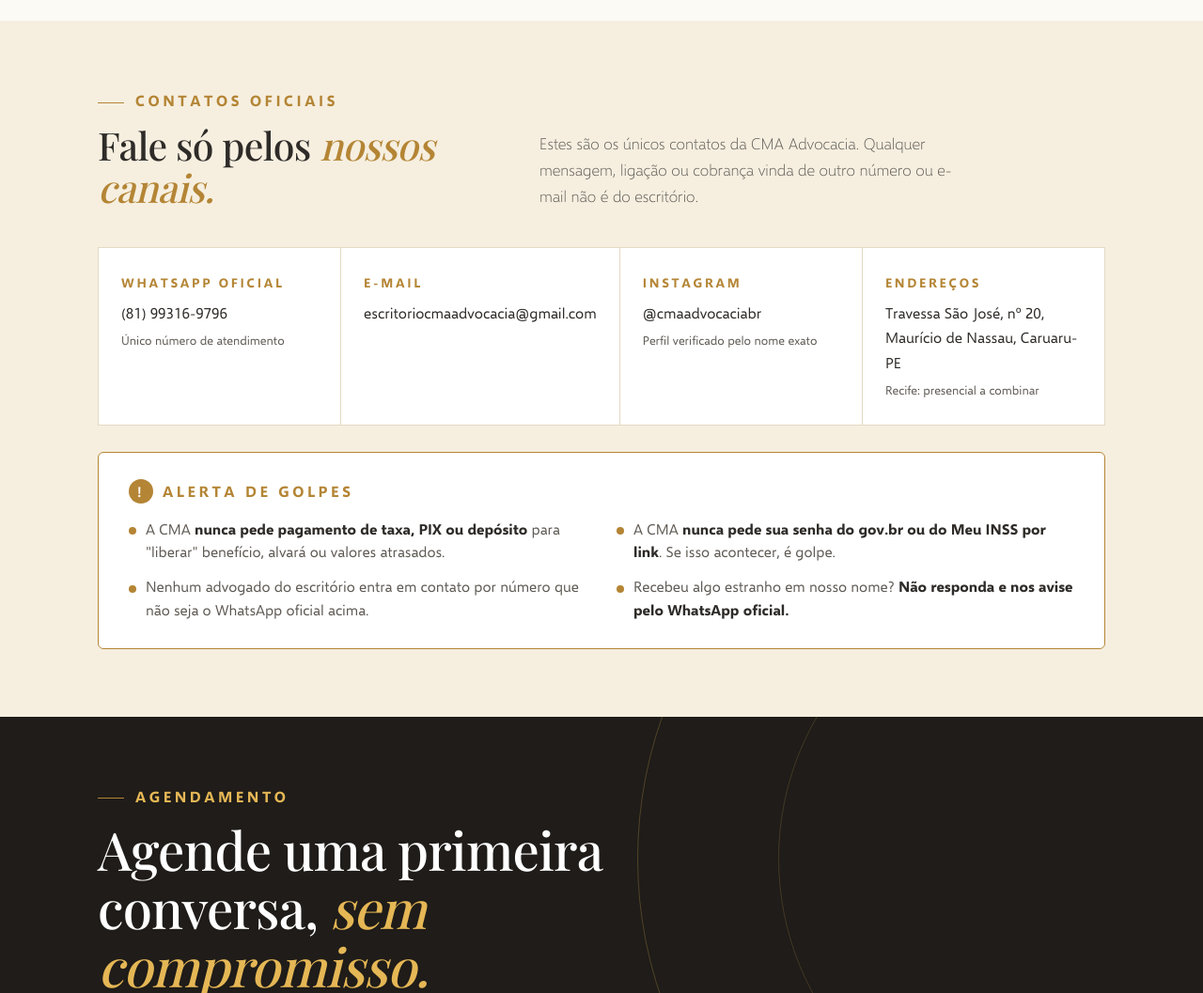
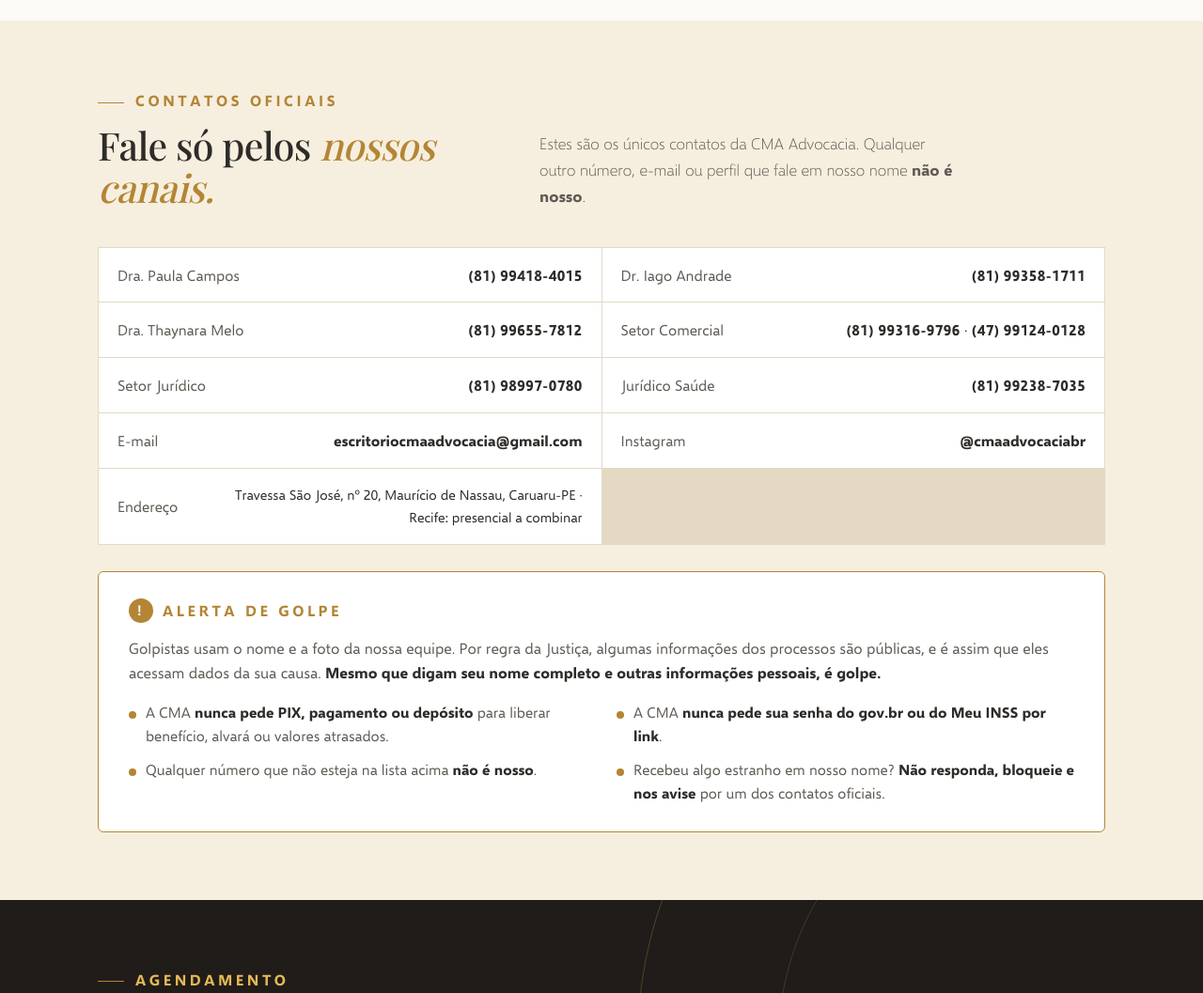
Before and after one commit to cmaadvocacia/cmaadvocacia.github.io, a plain HTML site: page index.html in a window 1280 px wide. Shown: the part 9600-10657 px from the top of the page at 94% size. Drawn offline with nearby package versions, Linux system fonts and the light colour scheme; a web font is replaced by a local one.

Commit message:
Contatos oficiais completos (card de 24/09) e alerta de golpe no texto do card
Co-Authored-By: Claude Fable 5.1 <noreply@anthropic.com>

```diff
--- a/index.html
+++ b/index.html
@@ -166,6 +166,14 @@ section{padding:72px 0}
 .oficial .contato b{color:var(--gold)}
 .oficial .contato a,.oficial .contato span{color:var(--ink)}
 .oficial .contato small{color:var(--graf)}
+.lista-contatos{display:grid;grid-template-columns:1fr 1fr;gap:1px;background:var(--line);border:1px solid var(--line)}
+.lc{background:#fff;display:flex;justify-content:space-between;align-items:center;gap:16px;padding:16px 20px;font-size:.98rem}
+.lc>span:first-child{color:var(--graf)}
+.lc a{color:var(--ink);text-decoration:none;font-weight:700;white-space:nowrap}
+.lc a:hover{color:var(--gold)}
+.lc .end{text-align:right;font-size:.9rem;color:var(--ink)}
+.golpe-lead{color:var(--graf);margin-bottom:16px;line-height:1.65}
+@media(max-width:900px){.lista-contatos{grid-template-columns:1fr}.lc{flex-direction:column;align-items:flex-start;gap:4px}.lc .end{text-align:left}}
 .golpe{margin-top:28px;border:1.5px solid var(--gold);border-radius:6px;padding:28px 32px;background:#fff}
 .golpe-t{font-size:1rem;letter-spacing:.22em;text-transform:uppercase;color:var(--gold);font-weight:700;margin-bottom:14px;display:flex;align-items:center;gap:10px}
 .golpe-t::before{content:"!";display:inline-flex;width:26px;height:26px;border-radius:50%;background:var(--gold);color:#fff;align-items:center;justify-content:center;font-size:.95rem}
@@ -384,21 +392,27 @@ footer a{color:var(--graf)}
 <section class="oficial" id="contatos"><div class="wrap">
   <div class="head">
     <div class="r"><div class="label">Contatos oficiais</div><h2>Fale só pelos <em>nossos canais.</em></h2></div>
-    <p class="r">Estes são os únicos contatos da CMA Advocacia. Qualquer mensagem, ligação ou cobrança vinda de outro número ou e-mail não é do escritório.</p>
+    <p class="r">Estes são os únicos contatos da CMA Advocacia. Qualquer outro número, e-mail ou perfil que fale em nosso nome <strong>não é nosso</strong>.</p>
   </div>
-  <div class="contatos r">
-    <div class="contato"><b>WhatsApp oficial</b><a class="wa" href="#" data-msg="Olá! Vim pelo Instagram e gostaria de falar com a equipe da CMA Advocacia.">(81) 99316-9796</a><small>Único número de atendimento</small></div>
-    <div class="contato"><b>E-mail</b><a href="mailto:escritoriocmaadvocacia@gmail.com">escritoriocmaadvocacia@gmail.com</a></div>
-    <div class="contato"><b>Instagram</b><a href="https://instagram.com/cmaadvocaciabr" target="_blank" rel="noopener">@cmaadvocaciabr</a><small>Perfil verificado pelo nome exato</small></div>
-    <div class="contato"><b>Endereços</b><span>Travessa São José, nº 20, Maurício de Nassau, Caruaru-PE</span><small>Recife: presencial a combinar</small></div>
+  <div class="lista-contatos r">
+    <div class="lc"><span>Dra. Paula Campos</span><a class="wa" href="#" data-msg="Olá! Vim pelo Instagram e gostaria de falar com a Dra. Paula Campos.">(81) 99418-4015</a></div>
+    <div class="lc"><span>Dr. Iago Andrade</span><a class="wa" href="#" data-msg="Olá! Vim pelo Instagram e gostaria de falar com o Dr. Iago Andrade.">(81) 99358-1711</a></div>
+    <div class="lc"><span>Dra. Thaynara Melo</span><a class="wa" href="#" data-msg="Olá! Vim pelo Instagram e gostaria de falar com a Dra. Thaynara Melo.">(81) 99655-7812</a></div>
+    <div class="lc"><span>Setor Comercial</span><span class="dois"><a class="wa" href="#" data-msg="Olá! Vim pelo Instagram e gostaria de falar com a equipe da CMA Advocacia.">(81) 99316-9796</a> · <a href="https://wa.me/5547991240128" target="_blank" rel="noopener">(47) 99124-0128</a></span></div>
+    <div class="lc"><span>Setor Jurídico</span><a href="https://wa.me/5581989970780" target="_blank" rel="noopener">(81) 98997-0780</a></div>
+    <div class="lc"><span>Jurídico Saúde</span><a href="https://wa.me/5581992387035" target="_blank" rel="noopener">(81) 99238-7035</a></div>
+    <div class="lc"><span>E-mail</span><a href="mailto:escritoriocmaadvocacia@gmail.com">escritoriocmaadvocacia@gmail.com</a></div>
+    <div class="lc"><span>Instagram</span><a href="https://instagram.com/cmaadvocaciabr" target="_blank" rel="noopener">@cmaadvocaciabr</a></div>
+    <div class="lc"><span>Endereço</span><span class="end">Travessa São José, nº 20, Maurício de Nassau, Caruaru-PE · Recife: presencial a combinar</span></div>
   </div>
   <div class="golpe r">
-    <div class="golpe-t">Alerta de golpes</div>
+    <div class="golpe-t">Alerta de golpe</div>
+    <p class="golpe-lead">Golpistas usam o nome e a foto da nossa equipe. Por regra da Justiça, algumas informações dos processos são públicas, e é assim que eles acessam dados da sua causa. <strong>Mesmo que digam seu nome completo e outras informações pessoais, é golpe.</strong></p>
     <ul>
-      <li>A CMA <strong>nunca pede pagamento de taxa, PIX ou depósito</strong> para "liberar" benefício, alvará ou valores atrasados.</li>
-      <li>A CMA <strong>nunca pede sua senha do gov.br ou do Meu INSS por link</strong>. Se isso acontecer, é golpe.</li>
-      <li>Nenhum advogado do escritório entra em contato por número que não seja o WhatsApp oficial acima.</li>
-      <li>Recebeu algo estranho em nosso nome? <strong>Não responda e nos avise pelo WhatsApp oficial.</strong></li>
+      <li>A CMA <strong>nunca pede PIX, pagamento ou depósito</strong> para liberar benefício, alvará ou valores atrasados.</li>
+      <li>A CMA <strong>nunca pede sua senha do gov.br ou do Meu INSS por link</strong>.</li>
+      <li>Qualquer número que não esteja na lista acima <strong>não é nosso</strong>.</li>
+      <li>Recebeu algo estranho em nosso nome? <strong>Não responda, bloqueie e nos avise</strong> por um dos contatos oficiais.</li>
     </ul>
   </div>
 </div></section>
```
